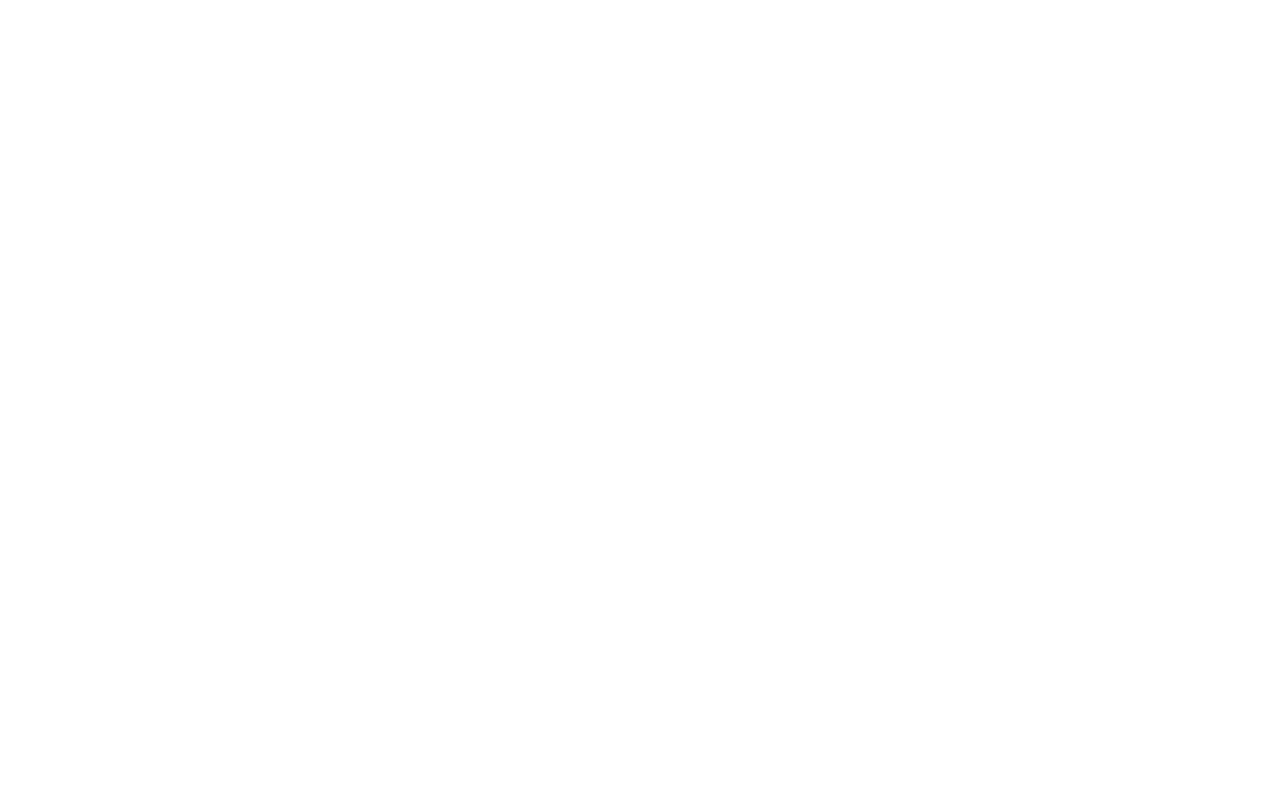
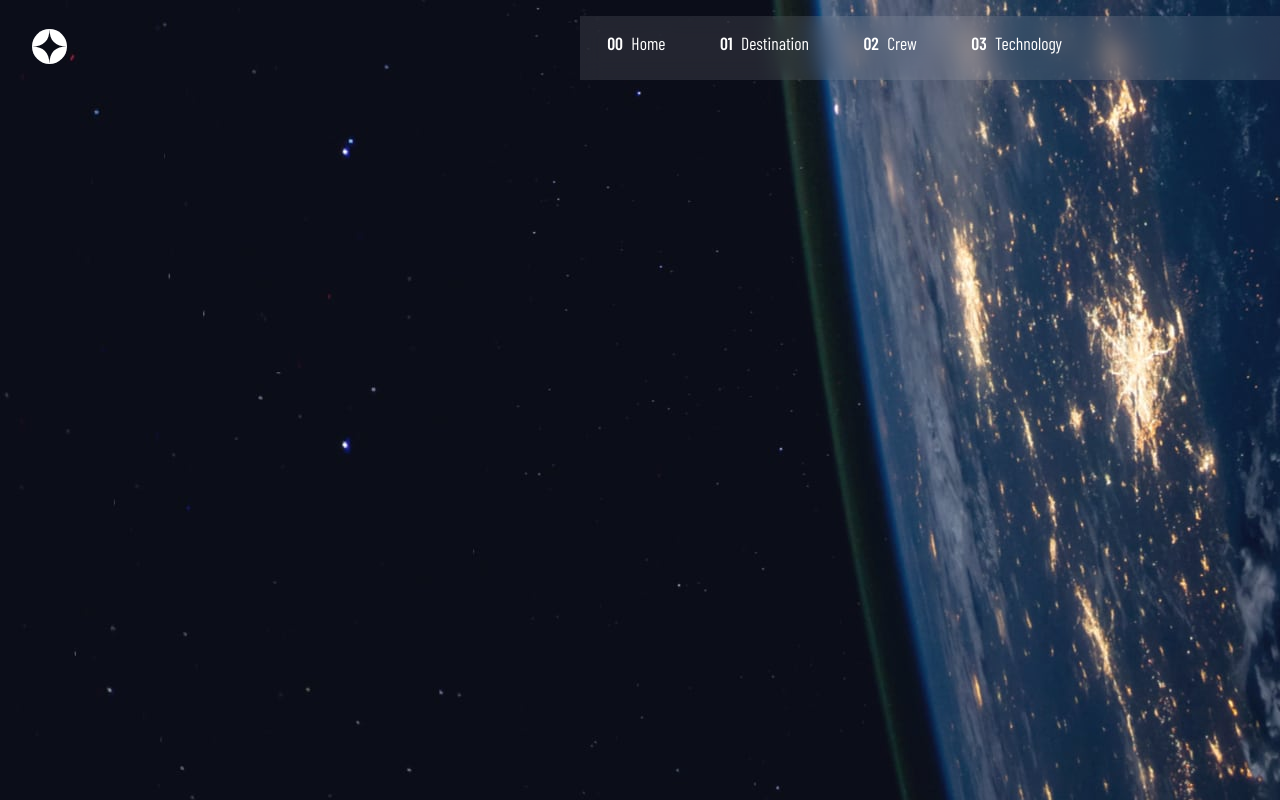
Before and after one commit to Dark-Lover/space-tourism-website-challenge, a React (Create React App) app: page /1 in a window 1280 px wide. Before the commit this address had no page. Built offline with nearby package versions, Linux system fonts and the light colour scheme; a web font is replaced by a local one.

Commit message:
Fix active menu

```diff
--- a/src/App.js
+++ b/src/App.js
@@ -1,6 +1,7 @@
 import "./App.css";
 import { BrowserRouter as Router, Routes, Route } from "react-router-dom";
 import Home from "./pages/home/Home";
+import Section from "./pages/section/Section";
 
 function App() {
   return (
@@ -8,6 +9,7 @@
       <Router>
         <Routes>
           <Route path="/" element={<Home />} />
+          <Route path="/:section" element={<Section />} />
         </Routes>
       </Router>
     </div>
--- a/src/components/header/Header.css
+++ b/src/components/header/Header.css
@@ -14,7 +14,7 @@
   flex-direction: column;
   justify-content: center;
   align-items: center;
-  padding-top: 3rem;
+  padding-top: 10rem;
   max-width: 600px;
   margin: auto;
 }
--- a/src/components/header/Header.js
+++ b/src/components/header/Header.js
@@ -1,6 +1,7 @@
 import React, { useState } from "react";
 import "./Header.css";
 import Navbar from "../navbar/Navbar";
+import { Link } from "react-router-dom";
 
 const Header = () => {
   return (
@@ -17,9 +18,11 @@
             world experience!
           </p>
         </div>
-        <div className="explore">
-          <span>Explore</span>
-        </div>
+        <Link to="/destionation">
+          <div className="explore">
+            <span>Explore</span>
+          </div>
+        </Link>
       </div>
     </header>
   );
--- a/src/components/navbar/Navbar.css
+++ b/src/components/navbar/Navbar.css
@@ -35,7 +35,7 @@
   background-color: rgba(255, 255, 255, 0.1);
   z-index: 10;
   backdrop-filter: blur(11px);
-  transition: all 0.5s ease;
+  /* transition: all 0.2s ease; */
 }
 
 nav .mobile_menu.active {
@@ -53,7 +53,7 @@
   padding: 1rem 1.7rem;
   font-family: var(--font_primary);
   font-size: 1.1rem;
-  transition: all 0.5s ease;
+  /* transition: all 0.5s ease; */
 }
 nav .mobile_menu .menu_items .menu_item:hover {
   background: rgba(255, 255, 255, 0.2);
@@ -94,11 +94,14 @@
   nav .mobile_menu .menu_items .menu_item {
     font-family: var(--font_primary);
     font-size: 1.1rem;
-    transition: all 0.5s ease;
+    transition: all 0.1s ease;
     height: 100%;
     padding: 1rem 1.3rem;
   }
-  nav .mobile_menu .menu_items .menu_item.active {
+  /* nav .mobile_menu .menu_items .menu_item.active {
+    border-bottom: 3px solid white;
+  } */
+  nav a.active li {
     border-bottom: 3px solid white;
   }
 }
--- a/src/components/navbar/Navbar.js
+++ b/src/components/navbar/Navbar.js
@@ -3,15 +3,15 @@
 import logo from "../../assets/shared/logo.svg";
 import hamburger from "../../assets/shared/icon-hamburger.svg";
 import closeMenu from "../../assets/shared/icon-close.svg";
-import { Link } from "react-router-dom";
+import { NavLink } from "react-router-dom";
 const Navbar = () => {
   const [menuToggle, setmenuToggle] = useState(false);
   return (
     <nav>
       <div className="logo">
-        <Link to="/">
+        <NavLink to="/">
           <img src={logo} alt="" />
-        </Link>
+        </NavLink>
       </div>
       <div className="menu">
         <img
@@ -22,26 +22,26 @@
       </div>
       <div className={menuToggle ? "mobile_menu active" : "mobile_menu"}>
         <ul className="menu_items">
-          <Link to="/" className="text-link">
-            <li className="menu_item active">
+          <NavLink to="/" className="text-link" activeClassName="active">
+            <li className="menu_item">
               <span>00</span> Home
             </li>
-          </Link>
-          <Link to="/destination" className="text-link">
+          </NavLink>
+          <NavLink to="/destination" className="text-link">
             <li className="menu_item">
               <span>01</span> Destination
             </li>
-          </Link>
-          <Link to="/crew" className="text-link">
+          </NavLink>
+          <NavLink to="/crew" className="text-link">
             <li className="menu_item">
               <span>02</span> Crew
             </li>
-          </Link>
-          <Link to="/technology" className="text-link">
+          </NavLink>
+          <NavLink to="/technology" className="text-link">
             <li className="menu_item">
               <span>03</span> Technology
             </li>
-          </Link>
+          </NavLink>
         </ul>
       </div>
     </nav>
--- /dev/null
+++ b/src/pages/section/Section.css
@@ -0,0 +1,7 @@
+header {
+  background: url("/src/assets/home/background-home-tablet.jpg") no-repeat;
+  min-height: 100vh;
+  position: relative;
+  background-position: center;
+  overflow: hidden;
+}
--- /dev/null
+++ b/src/pages/section/Section.js
@@ -0,0 +1,16 @@
+import React from "react";
+import { useLocation } from "react-router";
+import Navbar from "../../components/navbar/Navbar";
+
+const Section = () => {
+  const section = useLocation();
+  const path = section.pathname.replace("/", "");
+  console.log(path);
+  return (
+    <header>
+      <Navbar />
+    </header>
+  );
+};
+
+export default Section;
```
